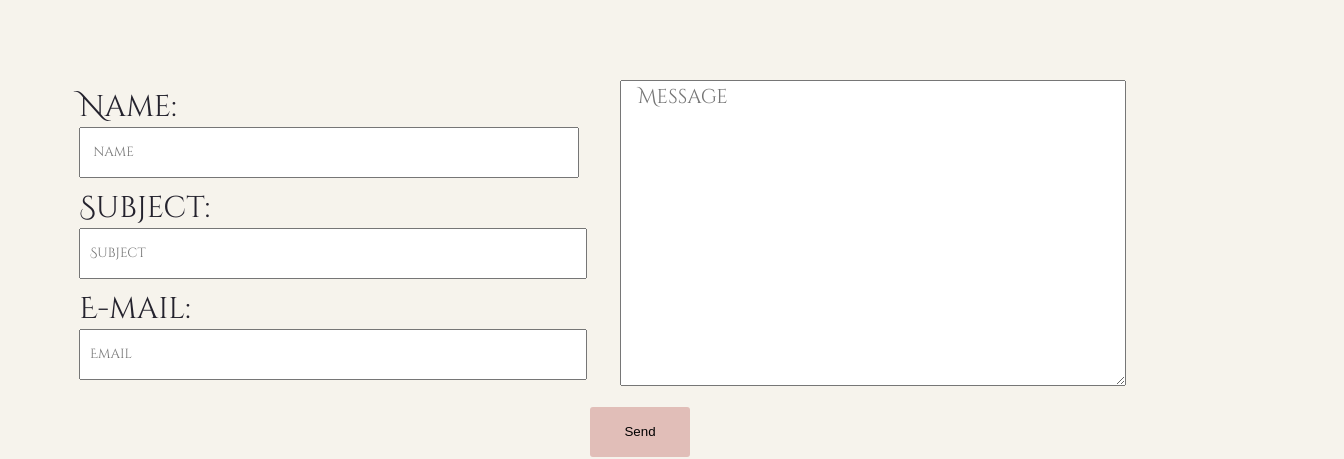
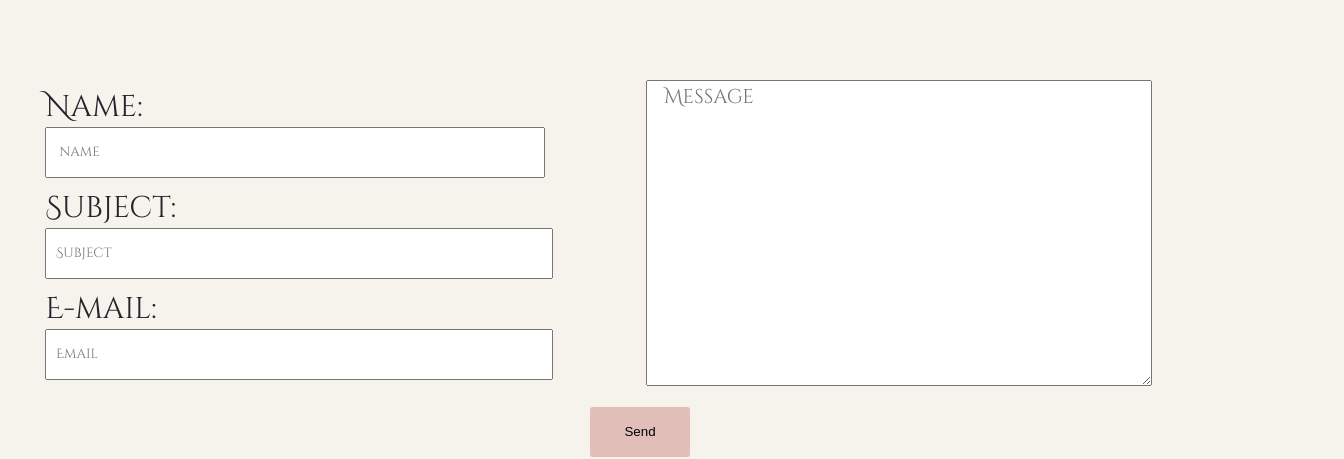
Before and after one commit to EugeniaGramajo/presentation-web, a React (Create React App) app: page / in a window 1280 px wide. Shown: the part 4962-5421 px from the top of the page, 1344 px wide, since content can reach past the window. Built offline with nearby package versions, Linux system fonts and the light colour scheme; a web font is replaced by a local one.

Commit message:
fix contact

```diff
--- a/src/components/SpanishMode.jsx
+++ b/src/components/SpanishMode.jsx
@@ -7,7 +7,7 @@ export default function SpanishMode(){
 
     const spanish = useSelector(state=>state.spanishMode)
     const dispatch = useDispatch()
-    console.log(spanish)
+
     return(
         <>
         <div className={styles.switchtoggle}>
--- a/src/styles/Contact.module.css
+++ b/src/styles/Contact.module.css
@@ -16,7 +16,7 @@
     flex-direction: row;
     width: 100%;
     margin: auto;
-    margin-left: 5%;
+    margin-left: 0%;
     margin-right: 5%;
    ;
     justify-content: center;
@@ -66,7 +66,7 @@
 .textarea{
     width: 500px;
     height: 300px;
-   margin: 10px 90px 10px 10px;
+   margin: 10px 0px 10px 10px;
    font-family: 'Cinzel Decorative', cursive;
    font-size: 20px;
 }
```
Also changed, not shown: src/App.js (+0 -7 lines).
